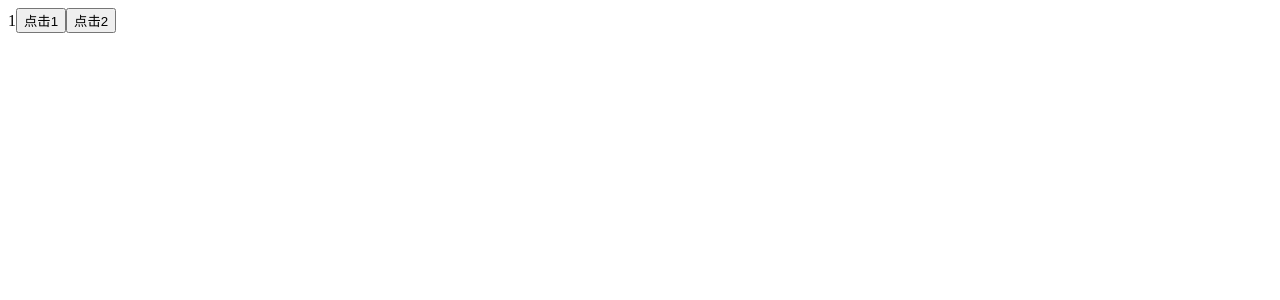
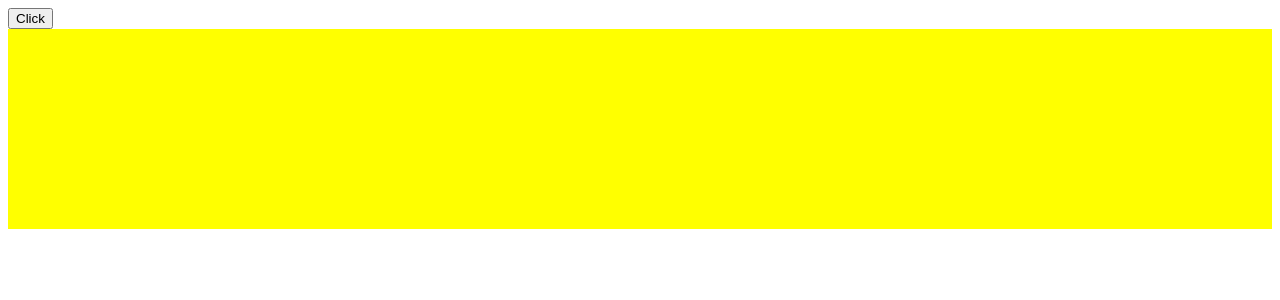
Before and after one commit to carpedil/june3rd, a React (Create React App) app: page / in a window 1280 px wide. Shown: the top 300 px of the page. Built offline with nearby package versions, Linux system fonts and the light colour scheme.

Commit message:
利用BetterScroll实现列表平滑滚动

```diff
--- a/package.json
+++ b/package.json
@@ -7,6 +7,7 @@
     "@testing-library/react": "^13.3.0",
     "@testing-library/user-event": "^13.5.0",
     "axios": "^0.27.2",
+    "better-scroll": "^2.4.2",
     "react": "^17.0.2",
     "react-dom": "^17.0.2",
     "react-scripts": "5.0.1",
--- /dev/null
+++ b/src/01-base/19_setState同步异步问题补充.js
@@ -0,0 +1,56 @@
+import React, { Component } from 'react'
+/* npm i --save better-scroll */
+import BetterScroll from 'better-scroll'
+
+export default class App extends Component {
+    /*
+        利用BetterScroll组件,实现列表平滑滚动效果
+    */
+
+    state = {
+        list: []
+    }
+    render() {
+        return (
+            <div>
+                <button onClick={() => this.getData()}>Click</button>
+                <div className='wrapper' style={{
+                    height: '200px',
+                    overflow: 'hidden',
+                    background: 'yellow'
+                }}>
+                    <ul className='content' >
+                        {this.state.list.map((item, index) => <li key={index}>{item}</li>)}
+                    </ul>
+                </div>
+            </div>
+        )
+    }
+
+    getData = () => {
+        var list = [1, 2, 3, 4, 5, 6, 7, 8, 9, 10, 11, 12, 13, 14, 15, 16, 17, 18, 19, 20]
+
+        /* 方法1 同步逻辑 */
+        /*         this.setState({
+                    list: list
+                }, () => {
+                    console.log(this.state.list)
+                    console.log(document.querySelectorAll('li'))
+                    new BetterScroll(".wrapper")
+                })
+         */
+
+
+        /* 方法2 异步逻辑 */
+        setTimeout(() => {
+            this.setState({
+                list: list
+            })
+
+            console.log(this.state.list)
+            console.log(document.querySelectorAll('li'))
+            new BetterScroll(".wrapper")
+        }, 0)
+
+    }
+}
--- a/src/index.js
+++ b/src/index.js
@@ -18,6 +18,7 @@ import ReactDOM from 'react-dom'
 /* import App from './01-base/15_maizuo选项卡1' */
 /* import App from './01-base/16_axios数据请求' */
 /* import App from './01-base/17_模糊搜索' */
-import App from './01-base/18_setState同步异步问题'
+/* import App from './01-base/18_setState同步异步问题' */
+import App from './01-base/19_setState同步异步问题补充'
 
 ReactDOM.render(<App/>,document.getElementById('root'))
```
Also changed, not shown: 1 other file (tests, documents, lock files or other folders).
